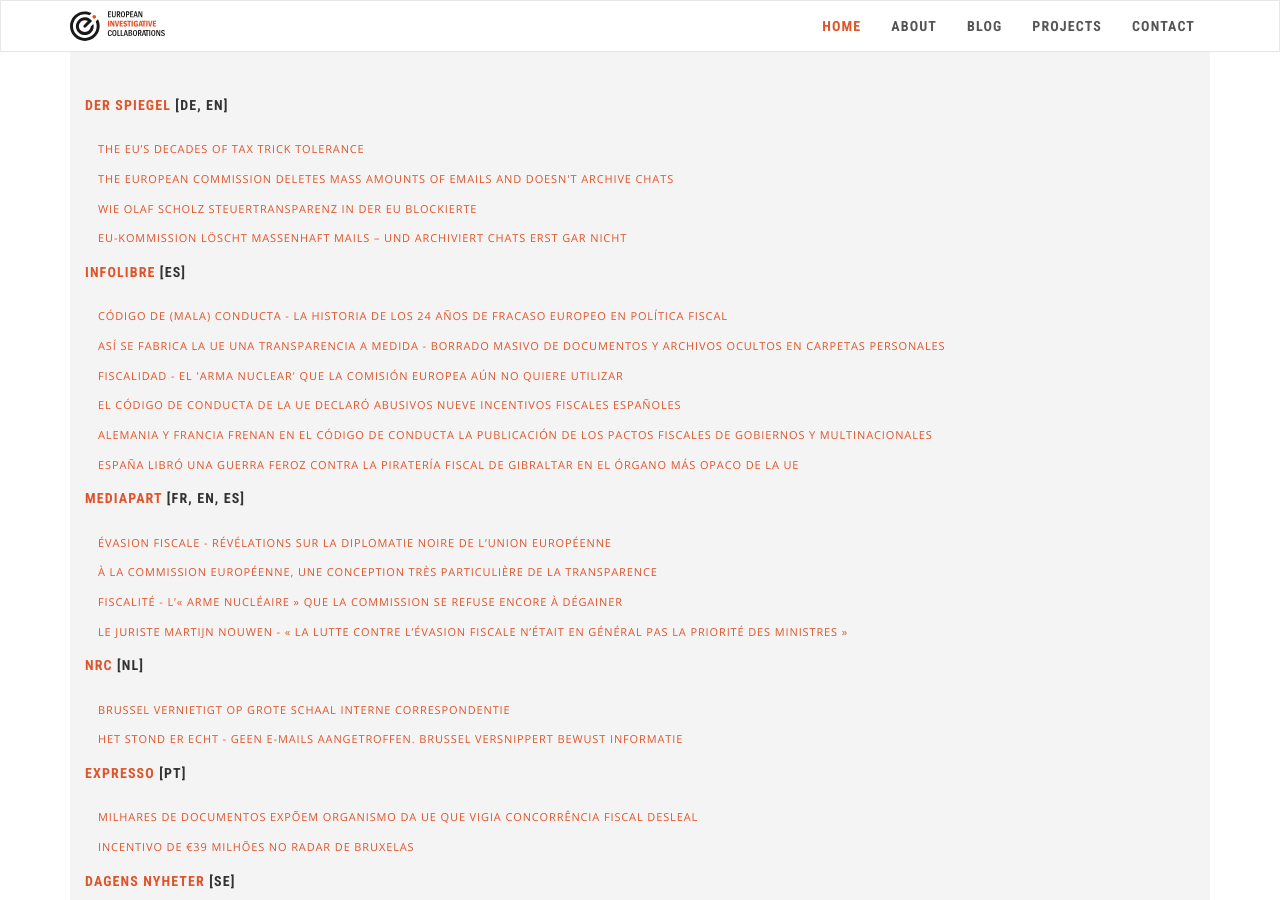
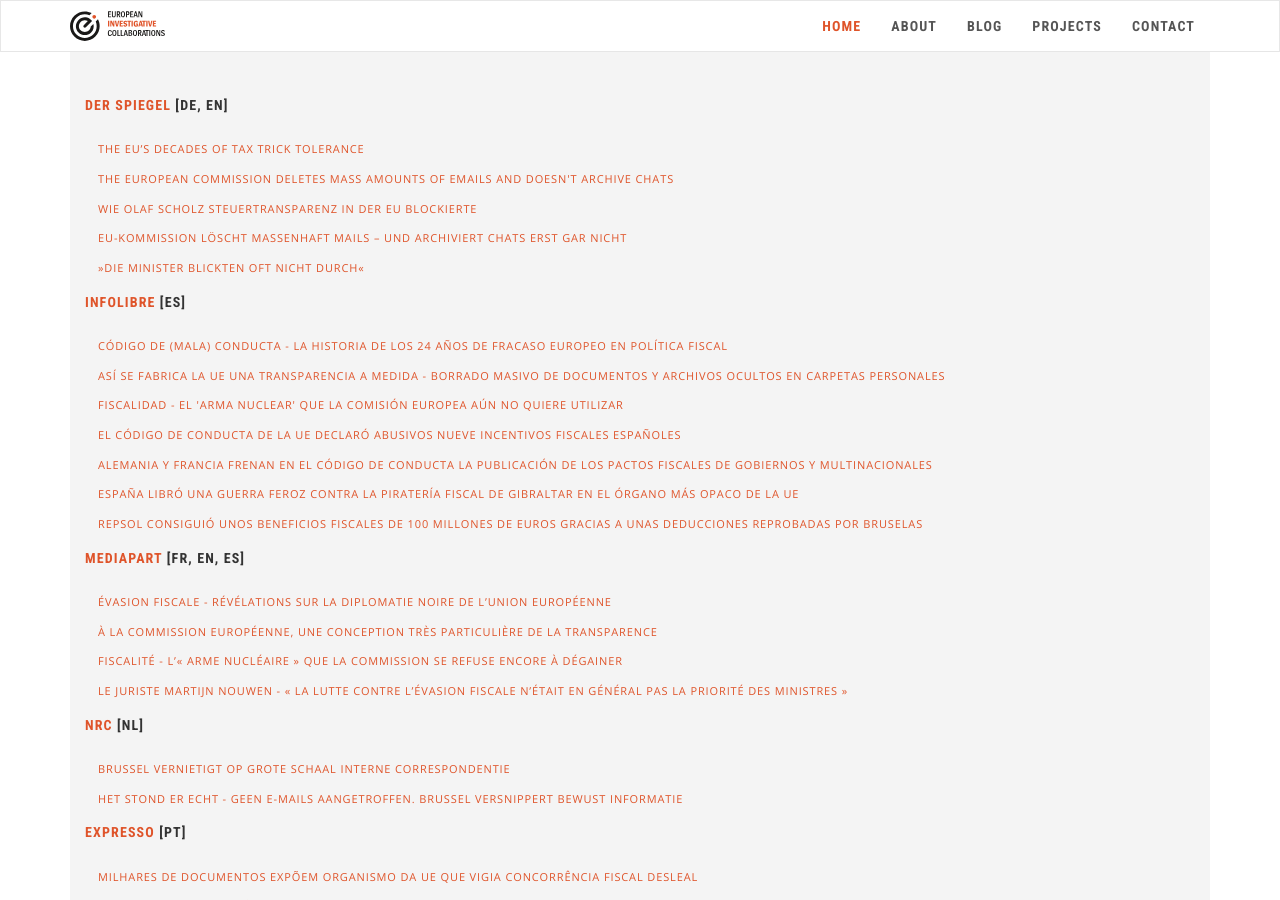
Before and after one commit to eic-network/eic-incubator.github.io, a Jekyll site: the page built from _projects/the-code.md, in a window 1280 px wide and 900 px high, scrolled down 1098 px. Built offline with Jekyll 4.4.1, drawn with Linux system fonts in a browser that asks for light colours; nearby versions of some CDN libraries.

Commit message:
Update the-code.md

```diff
--- a/_projects/the-code.md
+++ b/_projects/the-code.md
@@ -20,6 +20,8 @@ publications:
     url: https://www.spiegel.de/politik/deutschland/olaf-scholz-spd-wie-der-designierte-bundeskanzler-steuertransparenz-in-der-eu-blockierte-a-a6ff926c-806b-463c-9ffc-965dff1b4b44
   - name: EU-Kommission löscht massenhaft Mails – und archiviert Chats erst gar nicht
     url: https://www.spiegel.de/politik/deutschland/ursula-von-der-leyen-droht-aerger-eu-kommission-loescht-massenhaft-mails-und-archiviert-chats-erst-gar-nicht-a-f3ad30fc-4ea4-43d7-a2d0-7767126d8a1d
+  - name: »Die Minister blickten oft nicht durch«
+    url: https://www.spiegel.de/politik/deutschland/eu-steueroasen-die-minister-blickten-oft-nicht-durch-sagt-martijn-nouwen-a-4bb825b1-38ba-4b2d-bdde-5fea3fddc22c?sara_ecid=soci_upd_KsBF0AFjflf0DZCxpPYDCQgO1dEMph
   name: Der Spiegel
 - lang: "[ES]"
   links:
@@ -35,6 +37,8 @@ publications:
     url: https://www.infolibre.es/noticias/economia/2021/11/13/alemania_francia_estan_frenando_codigo_conducta_publicacion_los_acuerdos_fiscales_los_gobiernos_con_las_multinacionales_126674_1011.html
   - name: España libró una guerra feroz contra la piratería fiscal de Gibraltar en el órgano más opaco de la UE
     url: https://www.infolibre.es/noticias/economia/2021/11/12/espana_libro_una_guerra_feroz_contra_pirateria_fiscal_gibraltar_organo_mas_opaco_ue_126570_1011.html
+  - name: Repsol consiguió unos beneficios fiscales de 100 millones de euros gracias a unas deducciones reprobadas por Bruselas
+    url: https://www.infolibre.es/noticias/economia/2021/11/15/repsol_consiguio_unos_beneficios_fiscales_100_millones_euros_gracias_unas_deducciones_reprobadas_por_bruselas_126578_1011.html
   name: infoLibre
 - lang: "[FR, EN, ES]"
   links:
```
